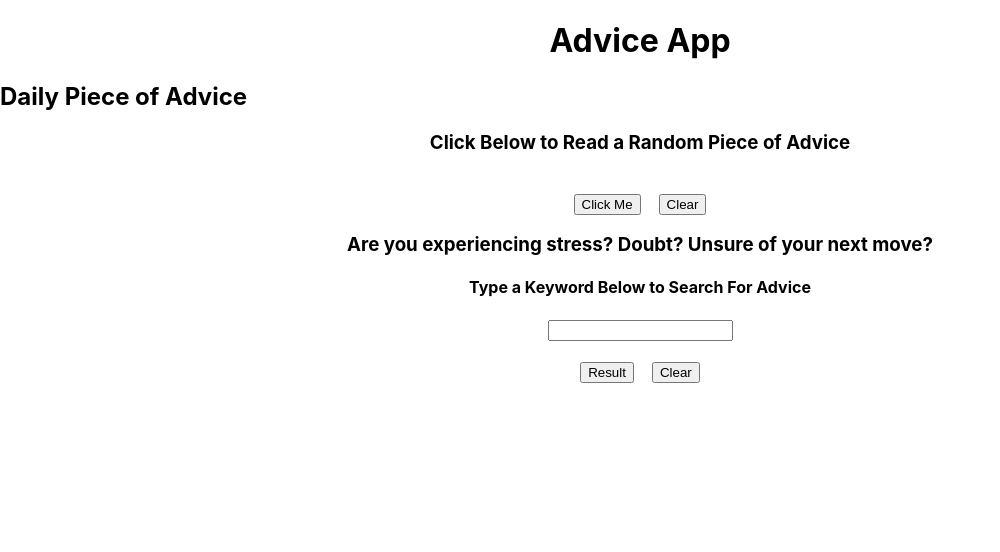
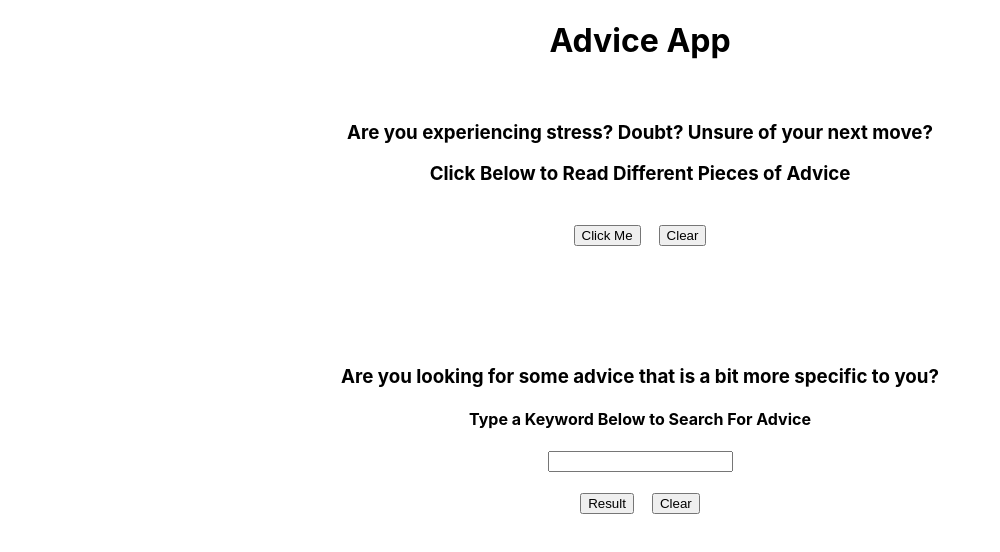
Before and after one commit to caroline223/advice-app, a React (Create React App) app: page / in a window 1280 px wide. Shown: the top 552 px of the page, without its empty margins (0-1000 px from the left). Built offline with nearby package versions, Linux system fonts and the light colour scheme.

Commit message:
Minor adjustments

```diff
--- a/src/Components/AdviceForm.js
+++ b/src/Components/AdviceForm.js
@@ -30,7 +30,6 @@ function AdviceForm(){
     }
 
     const clearRandomInfo = () => {
-        // slip.advice.slice(0)
         setRandomAdvice('')
     }
 
@@ -64,8 +63,9 @@ function AdviceForm(){
 
     return(
         <div>
-            <h2>Daily Piece of Advice</h2>
-            <h3>Click Below to Read a Random Piece of Advice</h3>
+            <br />
+            <h3>Are you experiencing stress? Doubt? Unsure of your next move?</h3>
+            <h3>Click Below to Read Different Pieces of Advice</h3>
             <p>{randomAdvice}</p>
             <br />
             <div style={{textAlign: 'center'}}>
@@ -73,9 +73,9 @@ function AdviceForm(){
                 <button onClick={clearRandomInfo} type="submit">Clear</button>
             </div>
 
-
+            <br /><br /><br /><br /><br />
             <div>
-                <h3>Are you experiencing stress? Doubt? Unsure of your next move?</h3>
+            <h3>Are you looking for some advice that is a bit more specific to you?</h3>
                 <h4>Type a Keyword Below to Search For Advice</h4>
                     <div style={{textAlign: 'center'}}>
                         <input
```
